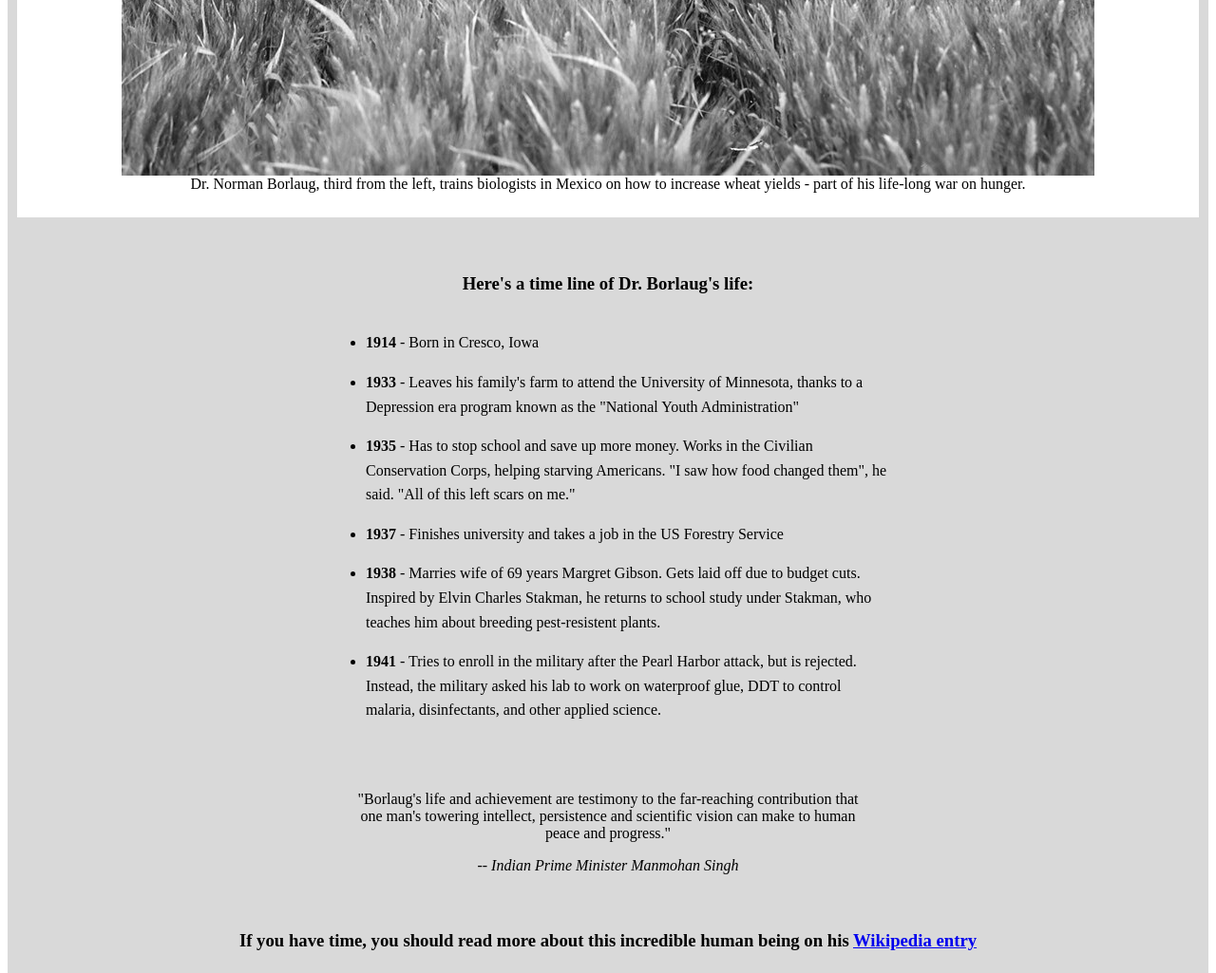
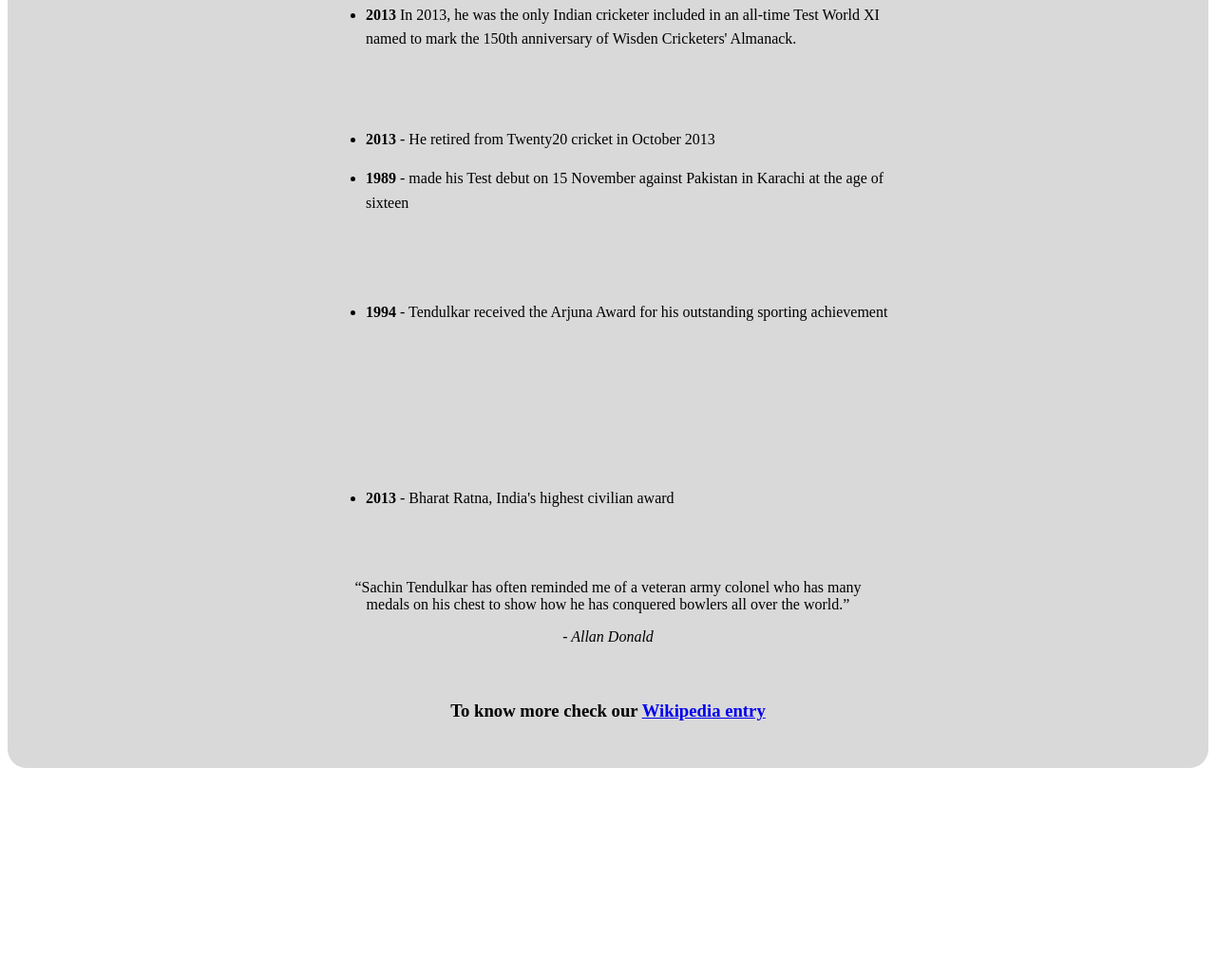
Before and after one commit to Ajmalaj11013/Ajmalaj11013.github.io, a plain HTML site: page index.html in a window 1280 px wide. Shown: the part 648-1673 px from the top of the page at 95% size. After the commit the page ends 1487 px from the top, so only its background shows below. Drawn offline with Linux system fonts and the light colour scheme; files that its build step writes are made by us from their sources.

Commit message:
Update index.html

```diff
--- a/index.html
+++ b/index.html
@@ -1,58 +1,60 @@
 <!DOCTYPE html>
 <html>
     <head>
-    <link href="styles.css" rel="stylesheet" type="text/css">
+    <link href="images/styles.css" rel="stylesheet" type="text/css">
     <script src="https://cdn.freecodecamp.org/testable-projects-fcc/v1/bundle.js"></script>
     </head>
 
     <body>
         <main id="main">
             <div class="container">
-                <h1 id="title">DR. Norman Borlaug</h1>
-                <P>The Man Who Saved A Billion Lives</P>
+                <h1 id="title">Sachin Tendulkar</h1>
+                <p class="p-font">The god of Cricket</p>
                 <div id="img-div">
                     <figure>
-                        <img id="image" src="images/norman.jpg">
-                        <figcaption id="img-caption">Dr. Norman Borlaug, third from the left, trains biologists in Mexico on how to increase wheat yields
-                            - part of his life-long war on hunger.</figcaption>
+                        <img id="image" src="sachin-tendulkar.jpg" width="700">
+                        <figcaption id="img-caption">sachin tendulkar celebrating his centuary</figcaption>
                     </figure>
                 </div>
                 <section id="tribute-info">
-                    <h3>Here's a time line of Dr. Borlaug's life:</h3>
+                    <h3>Here's a time line of sachin's life:</h3>
+                    <div class="timeline">
                     <ul>
-                        <li>
-                            <B>1914</B> - Born in Cresco, Iowa</li>
-                        <li>
-                            <B>1933</B> - Leaves his family's farm to attend the University of Minnesota, thanks to a Depression
-                            era program known as the "National Youth Administration"
+                        <div class="left_container">
+                            <li class="listcontainer">
+                            <B>1973</B> - Born in bombay, Maharashtra</li>
+                              <li style="margin-top: 90px"class="listcontainer">
+                            <B>1997</B> -  Rajiv Gandhi Khel Ratna award, India's highest sporting honour
                         </li>
-                        <li>
-                            <B>1935</B> - Has to stop school and save up more money. Works in the Civilian Conservation Corps,
-                            helping starving Americans. "I saw how food changed them", he said. "All of this left scars on
-                            me."
+                         <li style="margin-top: 120px"class="listcontainer">
+                            <B>2013 </B> In 2013, he was the only Indian cricketer included in an all-time Test World XI named to mark the 150th anniversary of Wisden Cricketers' Almanack.</li>
+                             <li style="margin-top: 80px"class="listcontainer">
+                            <B>2013</B> - He retired from Twenty20 cricket in October 2013</li>
+
+                        </div>
+                        <div class="time_line"></div>
+                        <div class="right_container">
+                             <li class="listcontainer">
+                            <B>1989</B> - made his Test debut on 15 November against Pakistan in Karachi at the age of sixteen
                         </li>
-                        <li>
-                            <B>1937</B> - Finishes university and takes a job in the US Forestry Service
+
+                        <li style="margin-top: 90px" class="listcontainer">
+                            <B>1994</B> - Tendulkar received the Arjuna Award for his outstanding sporting achievement
                         </li>
-                        <li>
-                            <B>1938 </B>- Marries wife of 69 years Margret Gibson. Gets laid off due to budget cuts. Inspired
-                            by Elvin Charles Stakman, he returns to school study under Stakman, who teaches him about breeding
-                            pest-resistent plants.</li>
-                        <li>
-                            <B>1941</B> - Tries to enroll in the military after the Pearl Harbor attack, but is rejected. Instead,
-                            the military asked his lab to work on waterproof glue, DDT to control malaria, disinfectants,
-                            and other applied science.</li>
+                        <li style="margin-top: 170px" class="listcontainer">
+                            <B>2013</B> -  Bharat Ratna, India's highest civilian award</li>
+                        </div>
                     </ul>
-                    <blockquote cite="http://news.rediff.com/report/2009/sep/14/pm-pays-tribute-to-father-of-green-revolution-borlaug.htm">
+                </div>
+                    <blockquote cite="https://yourstory.com/2017/04/quotes-on-sachin-tendulkar/">
                         <p>
-                            "Borlaug's life and achievement are testimony to the far-reaching contribution that one man's towering intellect, persistence
-                            and scientific vision can make to human peace and progress."
+                            “Sachin Tendulkar has often reminded me of a veteran army colonel who has many medals on his chest to show how he has conquered bowlers all over the world.”
                         </p>
-                        <cite>-- Indian Prime Minister Manmohan Singh</cite>
+                        <cite>-  Allan Donald</cite>
                     </blockquote>
                     <h3>
-                        If you have time, you should read more about this incredible human being on his
-                        <a href="https://en.wikipedia.org/wiki/Norman_Borlaug" id="tribute-link" targer=_blank>Wikipedia entry</a>
+                        To know more check our
+                        <a href="https://en.wikipedia.org/wiki/Sachin_Tendulkar" id="tribute-link" targer=_blank>Wikipedia entry</a>
                     </h3>
                 </section>
             </div>
```
